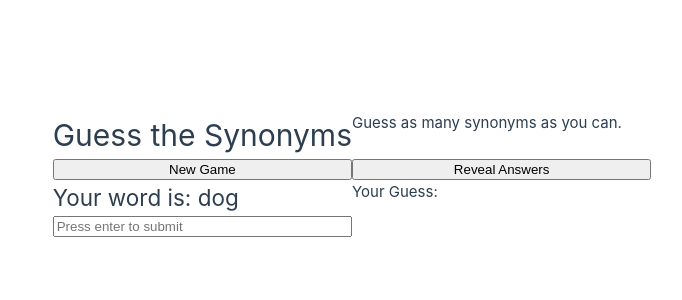
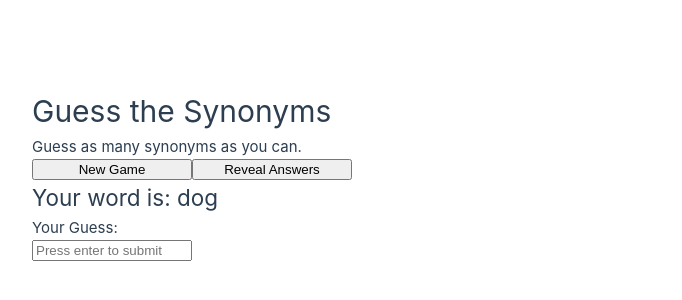
Before and after one commit to mjknowles/synonym, a Vue app: page / in a window 1280 px wide. Shown: the part 226-526 px from the top of the page, without its empty margins (288-970 px from the left). Built offline with nearby package versions, Linux system fonts and the light colour scheme; no server answers.

Commit message:
Added styling

```diff
--- a/src/components/GuessInput.vue
+++ b/src/components/GuessInput.vue
@@ -17,5 +17,12 @@ function guessEntered() {
     placeholder="Press enter to submit"
     id="guess"
     @keyup.enter="guessEntered"
+    class="guess-input"
   />
 </template>
+
+<style>
+.guess-input {
+  width: 10rem;
+}
+</style>
--- a/src/components/ScoreBoard.vue
+++ b/src/components/ScoreBoard.vue
@@ -24,9 +24,25 @@ async function getBaseWord() {
 </script>
 
 <template>
-  <button @click="startNewGame">New Game</button>
-  <button @click="endGame">Reveal Answers</button>
+  <div class="button-container">
+    <button @click="startNewGame" class="game-button">New Game</button>
+    <button @click="endGame" class="game-button">Reveal Answers</button>
+  </div>
   <h2>
     Your word is: <b>{{ baseWord }}</b>
   </h2>
 </template>
+
+<style>
+.button-container {
+  display: flex;
+  flex-direction: row;
+  flex-flow: row wrap;
+  padding: 0;
+  margin: 0;
+}
+
+.game-button {
+  width: 10rem; /* Or whatever */
+}
+</style>
--- a/src/views/GameView.vue
+++ b/src/views/GameView.vue
@@ -24,6 +24,7 @@ function endGame() {
 </script>
 
 <template>
+  <div class="container">
     <h1>Guess the Synonyms</h1>
     <p>Guess as many synonyms as you can.</p>
     <ScoreBoard @start-new-game="startGame" @end-game="endGame" />
@@ -33,4 +34,12 @@ function endGame() {
       :base-word="baseWord"
       :game-ended="!gameInProgress"
     />
+  </div>
 </template>
+
+<style>
+.container {
+  display: flex;
+  flex-direction: column;
+}
+</style>
```
Lines whose indentation alone changed are shown as unchanged.
